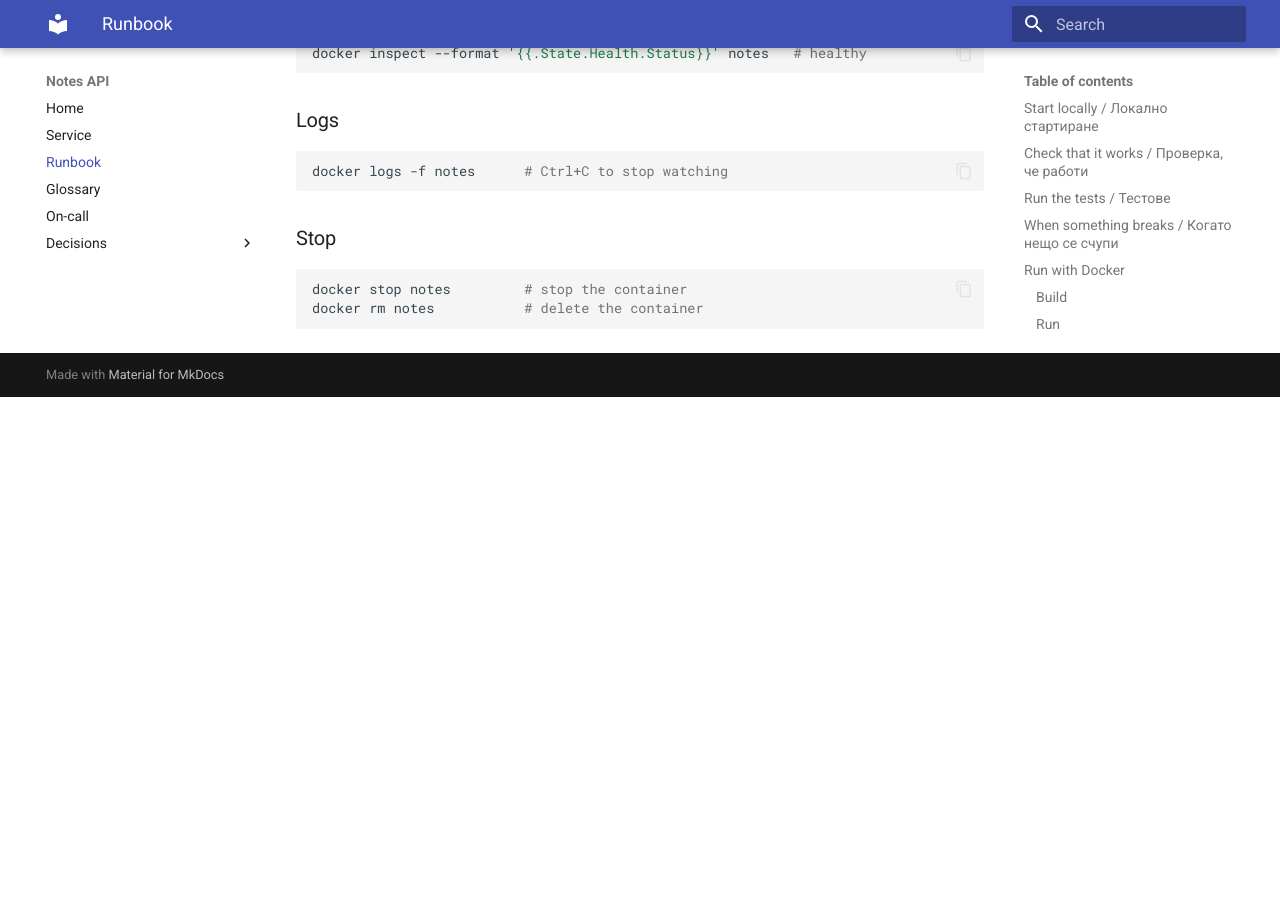
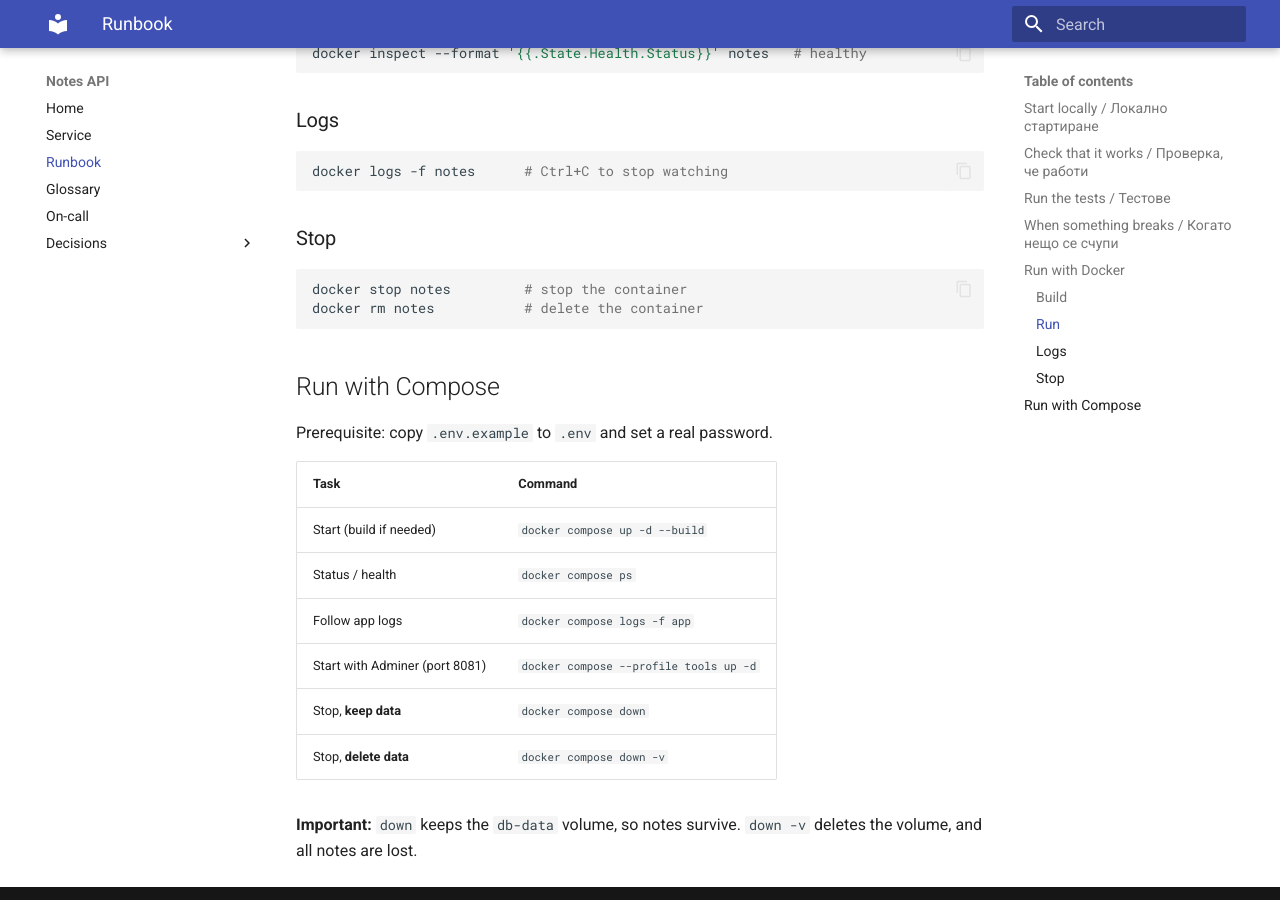
Before and after one commit to gabrielasklv/devops-labs-fn371223020, an MkDocs documentation site: the page built from docs/runbook.md, in a window 1280 px wide and 900 px high, scrolled down 1058 px. Built offline with MkDocs 1.6.1 and Material for MkDocs 9.7.7, drawn with Linux system fonts in a browser that asks for light colours; before the commit the page ends 1455 px from its top, so only the background shows below that.

Commit message:
Add Compose runbook, accept DB ADR, changelog 0.4.0 (#9)

````diff
--- a/docs/runbook.md
+++ b/docs/runbook.md
@@ -45,3 +45,19 @@ docker logs -f notes      # Ctrl+C to stop watching
 docker stop notes         # stop the container
 docker rm notes           # delete the container
 ```
+
+## Run with Compose
+
+Prerequisite: copy `.env.example` to `.env` and set a real password.
+
+| Task | Command |
+|---|---|
+| Start (build if needed) | `docker compose up -d --build` |
+| Status / health | `docker compose ps` |
+| Follow app logs | `docker compose logs -f app` |
+| Start with Adminer (port 8081) | `docker compose --profile tools up -d` |
+| Stop, **keep data** | `docker compose down` |
+| Stop, **delete data** | `docker compose down -v` |
+
+**Important:** `down` keeps the `db-data` volume, so notes survive.
+`down -v` deletes the volume, and all notes are lost.
````
Also changed, not shown: CHANGELOG.md (+8 -0 lines), docs/adr/0001-record-architecture-decisions.md (+2 -0 lines), docs/adr/template.md (+1 -1 lines).
